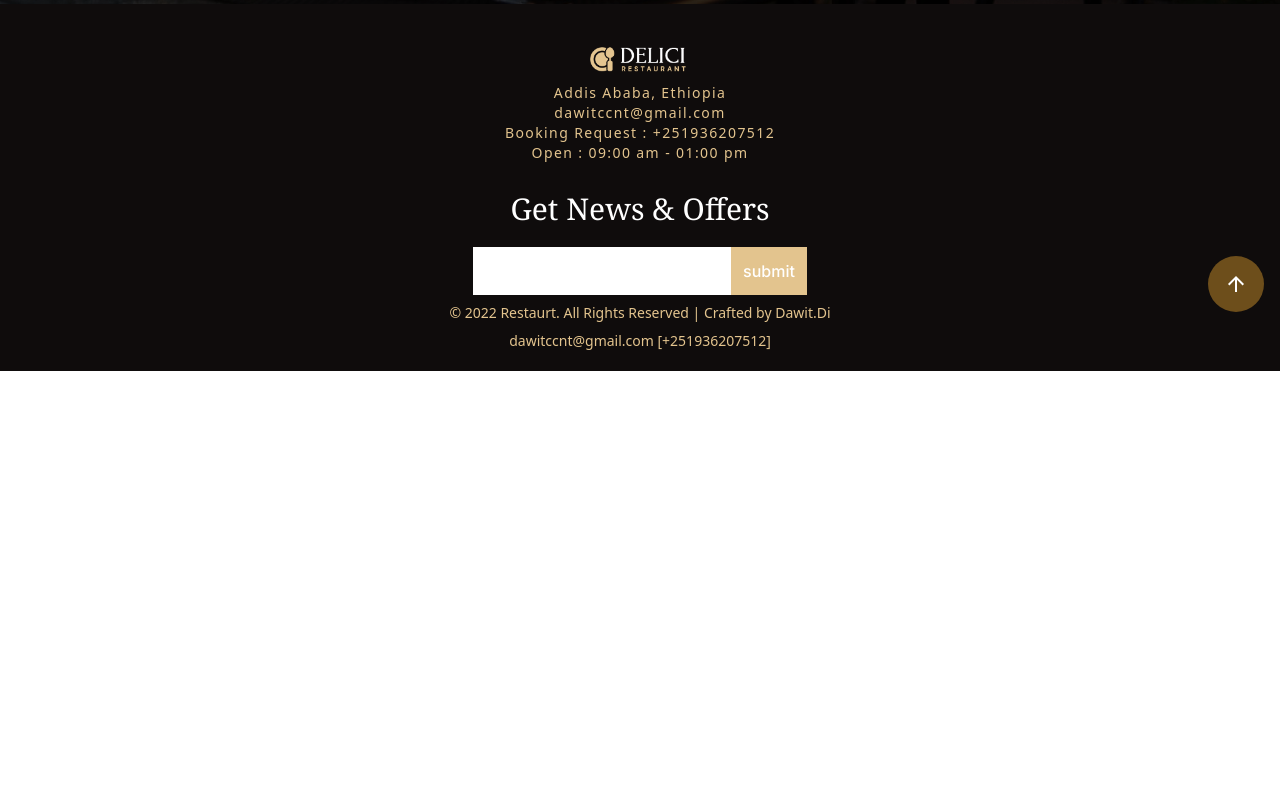
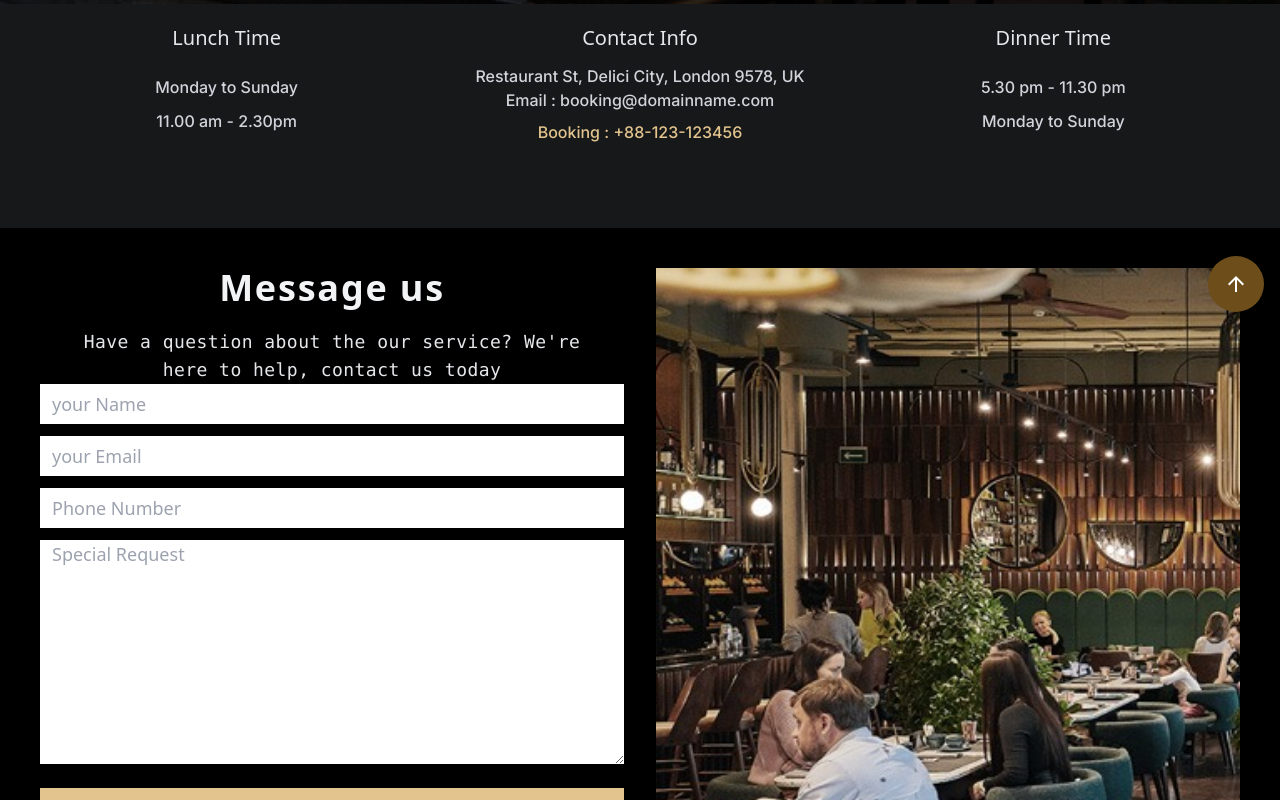
Before and after one commit to DAdawit/Food-Menu, a Next.js app: page /contact in a window 1280 px wide. Shown: the part 460-1260 px from the top of the page. Before the commit the page ends 831 px from the top, so only its background shows below. Built offline with nearby package versions, Linux system fonts and the light colour scheme.

Commit message:
contuct us form

```diff
--- a/components/contact/Hero.tsx
+++ b/components/contact/Hero.tsx
@@ -5,7 +5,7 @@ import React from "react";
 
 const Hero = () => {
   return (
-    <div className="overflow-x-hidden">
+    <div className="overflow-x-hidden bg-[#171819]">
       <div className="h-96 w-screen relative">
         <Image
           src="/contact.jpg"
@@ -41,6 +41,93 @@ const Hero = () => {
           </div>
         </div>
       </div>
+      <section className="grid grid-cols-1 sm:grid-cols-3 px-5  py-5">
+        <div className="grid">
+          <h1 className="text-gray-200 font-medium text-center text-xl font-sans mb-3 ">
+            Lunch Time
+          </h1>
+          <h3 className="text-gray-300 font-medium text-center ">
+            Monday to Sunday
+          </h3>
+          <h3 className="text-gray-300 font-medium text-center ">
+            11.00 am - 2.30pm
+          </h3>
+        </div>
+        <div className="grid">
+          <h1 className="text-gray-200 font-medium text-center text-xl font-sans mb-3 ">
+            Contact Info
+          </h1>
+          <h3 className="text-gray-300 font-medium text-center ">
+            Restaurant St, Delici City, London 9578, UK
+          </h3>
+          <h3 className="text-gray-300 font-medium text-center ">
+            Email : booking@domainname.com
+          </h3>
+          <h2 className="font-medium text-center text-primary mt-2">
+            Booking : +88-123-123456
+          </h2>
+        </div>
+        <div className="grid">
+          <h1 className="text-gray-200 font-medium text-center text-xl font-sans mb-3 ">
+            Dinner Time
+          </h1>
+          <h3 className="text-gray-300 font-medium text-center ">
+            5.30 pm - 11.30 pm
+          </h3>
+          <h3 className="text-gray-300 font-medium text-center ">
+            Monday to Sunday
+          </h3>
+        </div>
+      </section>
+
+      <section className="container mx-auto grid grid-cols-1 md:grid-cols-2 px-10 py-10 mt-16 gap-8 bg-black">
+        <div>
+          <h1 className="text-center font-sans text-4xl text-gray-100 font-bold tracking-wider">
+            Message us
+          </h1>
+          <p className="text-center font-mono text-lg text-gray-200 tracking-wide mt-5 px-5">
+            Have a question about the our service? We're here to help, contact
+            us today
+          </p>
+          <form className="grid gap-y-3">
+            <input
+              type="text"
+              className="h-10 outline-none font-sans text-lg px-3"
+              placeholder="your Name"
+            />
+            <input
+              type="email"
+              className="h-10 outline-none font-sans text-lg px-3"
+              placeholder="your Email"
+            />
+            <input
+              type="number"
+              className="h-10 outline-none font-sans text-lg px-3"
+              placeholder="Phone Number"
+            />
+            <textarea
+              name=""
+              id=""
+              cols={25}
+              rows={8}
+              className="outline-none  font-sans text-lg px-3"
+              placeholder="Special Request"
+            ></textarea>
+            <button className="bg-primary font-medium text-black mt-3 px-5 py-4 hover:border-2 hover:bg-black hover:text-primary transition-all font-sans tracking-wider">
+              Send your message
+            </button>
+          </form>
+        </div>
+        <div>
+          <Image
+            src="/hotel.jpg"
+            alt="spector"
+            width={2000}
+            height={2000}
+            className="text-center h-[93vh] w-full object-cover object-center"
+          />
+        </div>
+      </section>
     </div>
   );
 };
```
